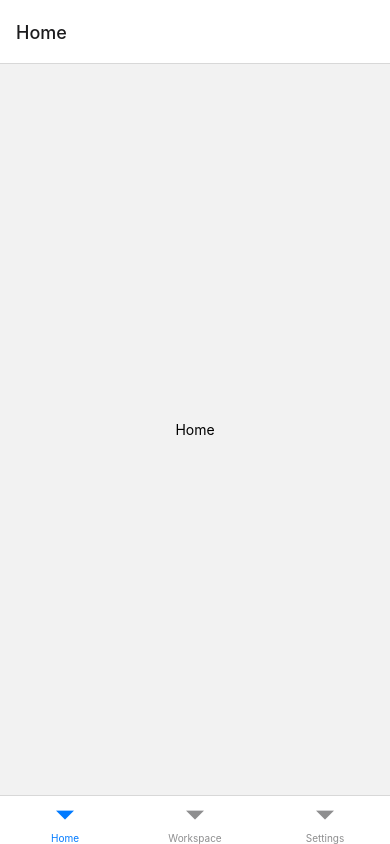
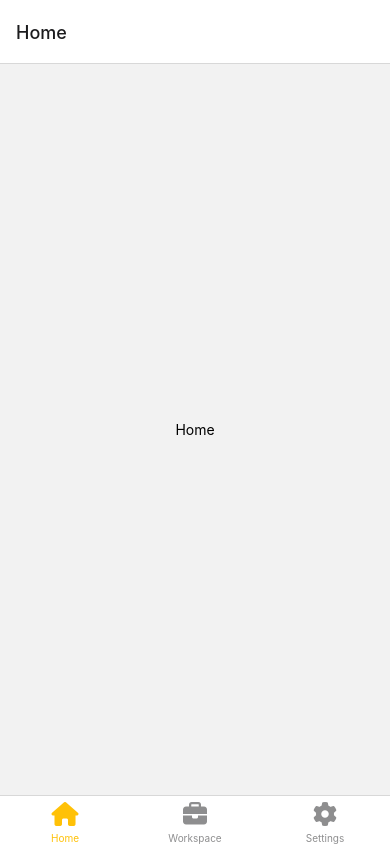
Before and after one commit to produtoreativo/expectare, a React Native app: screen / in a window 390 px wide. Built offline with nearby package versions, Linux system fonts and the light colour scheme.

Commit message:
Add icons to Android

```diff
--- a/App.tsx
+++ b/App.tsx
@@ -4,6 +4,7 @@ import { createBottomTabNavigator } from '@react-navigation/bottom-tabs';
 import HomeScreen from '@expectare/screens/Home';
 import Settings from '@expectare/screens/Settings';
 import Workspace from '@expectare/screens/Workspace';
+import Icon from 'react-native-vector-icons/FontAwesome6';
 
 const Tab = createBottomTabNavigator();
 
@@ -11,18 +12,37 @@ function App(): React.JSX.Element {
 
   return (
     <NavigationContainer>
-      <Tab.Navigator>
+      <Tab.Navigator
+        screenOptions={{
+          tabBarActiveTintColor: '#FFC107'
+        }}
+      >
         <Tab.Screen
           name="Home"
           component={HomeScreen}
+          options={{
+            tabBarIcon: ({ color }) => ( // Use tabBarIcon prop for icon
+              <Icon name="house" size={24} color={color} />
+            ),
+          }}
         />
         <Tab.Screen
           name="Workspace"
           component={Workspace}
+          options={{
+            tabBarIcon: ({ color }) => ( // Use tabBarIcon prop for icon
+              <Icon name="briefcase" size={24} color={color} />
+            ),
+          }}
         />
         <Tab.Screen
           name="Settings"
           component={Settings}
+          options={{
+            tabBarIcon: ({ color }) => ( // Use tabBarIcon prop for icon
+              <Icon name="gear" size={24} color={color} />
+            ),
+          }}
         />
       </Tab.Navigator>
     </NavigationContainer>
--- a/package.json
+++ b/package.json
@@ -20,7 +20,8 @@
     "react": "18.2.0",
     "react-native": "0.73.6",
     "react-native-safe-area-context": "^4.9.0",
-    "react-native-screens": "^3.30.1"
+    "react-native-screens": "^3.30.1",
+    "react-native-vector-icons": "^10.0.3"
   },
   "devDependencies": {
     "@babel/core": "^7.20.0",
```
Also changed, not shown: 3 other files (tests, documents, lock files or other folders).
